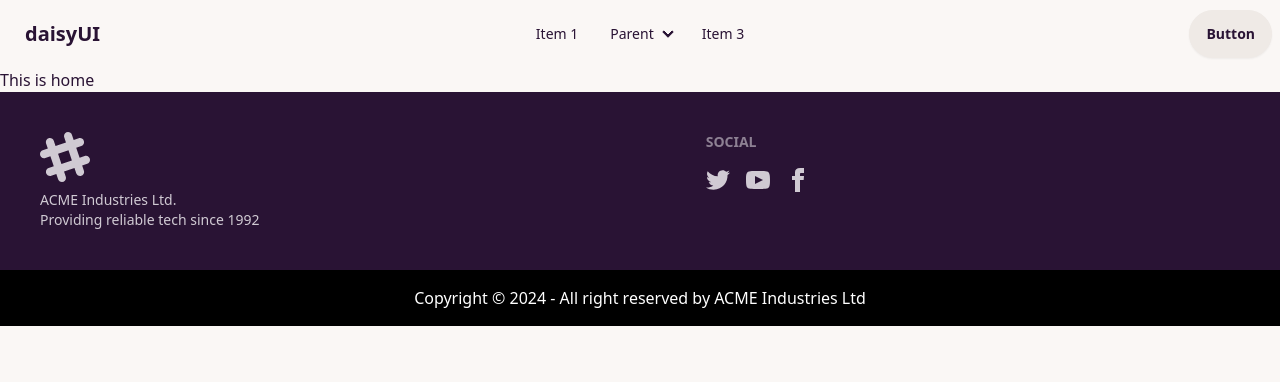
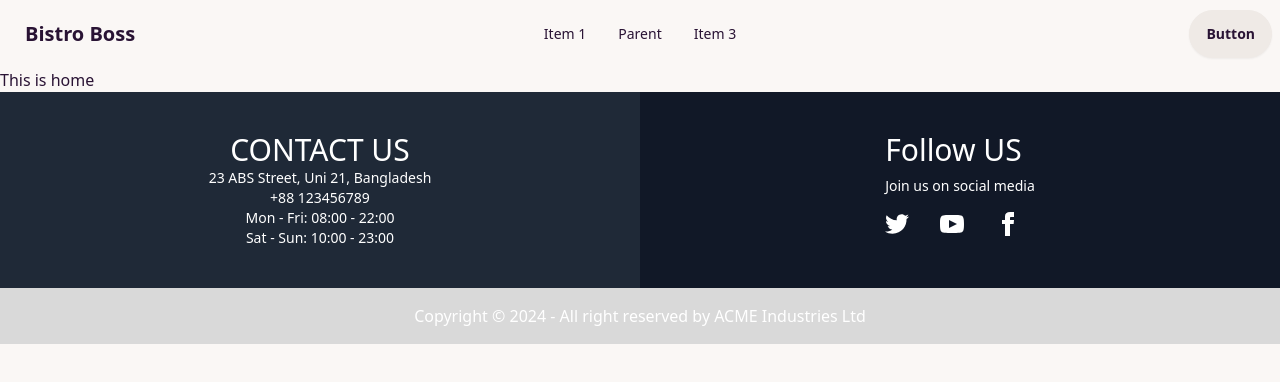
Before and after one commit to syedfarhanreza/bistro-boss-client, a React (Vite) app: page / in a window 1280 px wide. Shown: the top 382 px of the page. Built offline with nearby package versions, Linux system fonts and the light colour scheme.

Commit message:
footer completed

```diff
--- a/src/App.jsx
+++ b/src/App.jsx
@@ -3,10 +3,7 @@ import "./App.css";
 function App() {
   return (
     <>
-      <button className="btn btn-info">Info</button>
-      <button className="btn btn-success">Success</button>
-      <button className="btn btn-warning">Warning</button>
-      <button className="btn btn-error">Error</button>
+
     </>
   );
 }
--- a/src/Layout/Main.jsx
+++ b/src/Layout/Main.jsx
@@ -1,4 +1,3 @@
-import React from "react";
 import { Outlet } from "react-router-dom";
 import Footer from "../pages/Shared/Footer/Footer";
 import NavBar from "../pages/Shared/NavBar/NavBar";
--- a/src/pages/Shared/Footer/Footer.jsx
+++ b/src/pages/Shared/Footer/Footer.jsx
@@ -1,30 +1,27 @@
-import React from "react";
-
 const Footer = () => {
   return (
     <footer>
-      <div className="footer p-10 bg-neutral text-neutral-content">
-        <aside>
-          <svg
-            width="50"
-            height="50"
-            viewBox="0 0 24 24"
-            xmlns="http://www.w3.org/2000/svg"
-            fillRule="evenodd"
-            clipRule="evenodd"
-            className="fill-current"
-          >
-            <path d="M22.672 15.226l-2.432.811.841 2.515c.33 1.019-.209 2.127-1.23 2.456-1.15.325-2.148-.321-2.463-1.226l-.84-2.518-5.013 1.677.84 2.517c.391 1.203-.434 2.542-1.831 2.542-.88 0-1.601-.564-1.86-1.314l-.842-2.516-2.431.809c-1.135.328-2.145-.317-2.463-1.229-.329-1.018.211-2.127 1.231-2.456l2.432-.809-1.621-4.823-2.432.808c-1.355.384-2.558-.59-2.558-1.839 0-.817.509-1.582 1.327-1.846l2.433-.809-.842-2.515c-.33-1.02.211-2.129 1.232-2.458 1.02-.329 2.13.209 2.461 1.229l.842 2.515 5.011-1.677-.839-2.517c-.403-1.238.484-2.553 1.843-2.553.819 0 1.585.509 1.85 1.326l.841 2.517 2.431-.81c1.02-.33 2.131.211 2.461 1.229.332 1.018-.21 2.126-1.23 2.456l-2.433.809 1.622 4.823 2.433-.809c1.242-.401 2.557.484 2.557 1.838 0 .819-.51 1.583-1.328 1.847m-8.992-6.428l-5.01 1.675 1.619 4.828 5.011-1.674-1.62-4.829z"></path>
-          </svg>
-          <p>
-            ACME Industries Ltd.
+      <div className="footer flex justify-evenly gap-0 text-white">
+        <div className="w-1/2 flex justify-center bg-[#1F2937] p-10">
+          <div>
+            <h2 className="text-3xl text-center mx-auto">CONTACT US</h2>
+            <p className="text-center">
+              23 ABS Street, Uni 21, Bangladesh
               <br />
-            Providing reliable tech since 1992
+              +88 123456789
+              <br />
+              Mon - Fri: 08:00 - 22:00
+              <br />
+              Sat - Sun: 10:00 - 23:00
             </p>
-        </aside>
+          </div>
+        </div>
+        <div className="w-1/2 flex justify-evenly bg-[#111827] p-10">
+          <div>
             <nav>
-          <h6 className="footer-title">Social</h6>
-          <div className="grid grid-flow-col gap-4">
+              <h6 className="text-white text-3xl mb-2">Follow US</h6>
+              <p>Join us on social media</p>
+              <div className="grid grid-flow-col gap-4 mt-4 mb-3">
                 <a>
                   <svg
                     xmlns="http://www.w3.org/2000/svg"
@@ -61,7 +58,9 @@ const Footer = () => {
               </div>
             </nav>
           </div>
-      <div className="footer-center  p-4 bg-black text-white">
+        </div>
+      </div>
+      <div className="footer-center  p-4 bg-[#D9D9D9] text-white">
         <aside>
           <p>Copyright © 2024 - All right reserved by ACME Industries Ltd</p>
         </aside>
--- a/src/pages/Shared/NavBar/NavBar.jsx
+++ b/src/pages/Shared/NavBar/NavBar.jsx
@@ -1,6 +1,17 @@
-import React from "react";
 
 const NavBar = () => {
+  const navOptions = <>
+   <li>
+                <a>Item 1</a>
+              </li>
+              <li>
+                <a>Parent</a>
+
+              </li>
+              <li>
+                <a>Item 3</a>
+              </li>
+  </>
   return (
     <>
       <div className="navbar bg-base-100">
@@ -26,48 +37,14 @@ const NavBar = () => {
               tabIndex={0}
               className="menu menu-sm dropdown-content mt-3 z-[1] p-2 shadow bg-base-100 rounded-box w-52"
             >
-              <li>
-                <a>Item 1</a>
-              </li>
-              <li>
-                <a>Parent</a>
-                <ul className="p-2">
-                  <li>
-                    <a>Submenu 1</a>
-                  </li>
-                  <li>
-                    <a>Submenu 2</a>
-                  </li>
-                </ul>
-              </li>
-              <li>
-                <a>Item 3</a>
-              </li>
+              {navOptions}
             </ul>
           </div>
-          <a className="btn btn-ghost text-xl">daisyUI</a>
+          <a className="btn btn-ghost text-xl flex flex-col">Bistro Boss</a>
         </div>
         <div className="navbar-center hidden lg:flex">
           <ul className="menu menu-horizontal px-1">
-            <li>
-              <a>Item 1</a>
-            </li>
-            <li>
-              <details>
-                <summary>Parent</summary>
-                <ul className="p-2">
-                  <li>
-                    <a>Submenu 1</a>
-                  </li>
-                  <li>
-                    <a>Submenu 2</a>
-                  </li>
-                </ul>
-              </details>
-            </li>
-            <li>
-              <a>Item 3</a>
-            </li>
+            {navOptions}
           </ul>
         </div>
         <div className="navbar-end">
```
Lines whose indentation alone changed are shown as unchanged.
